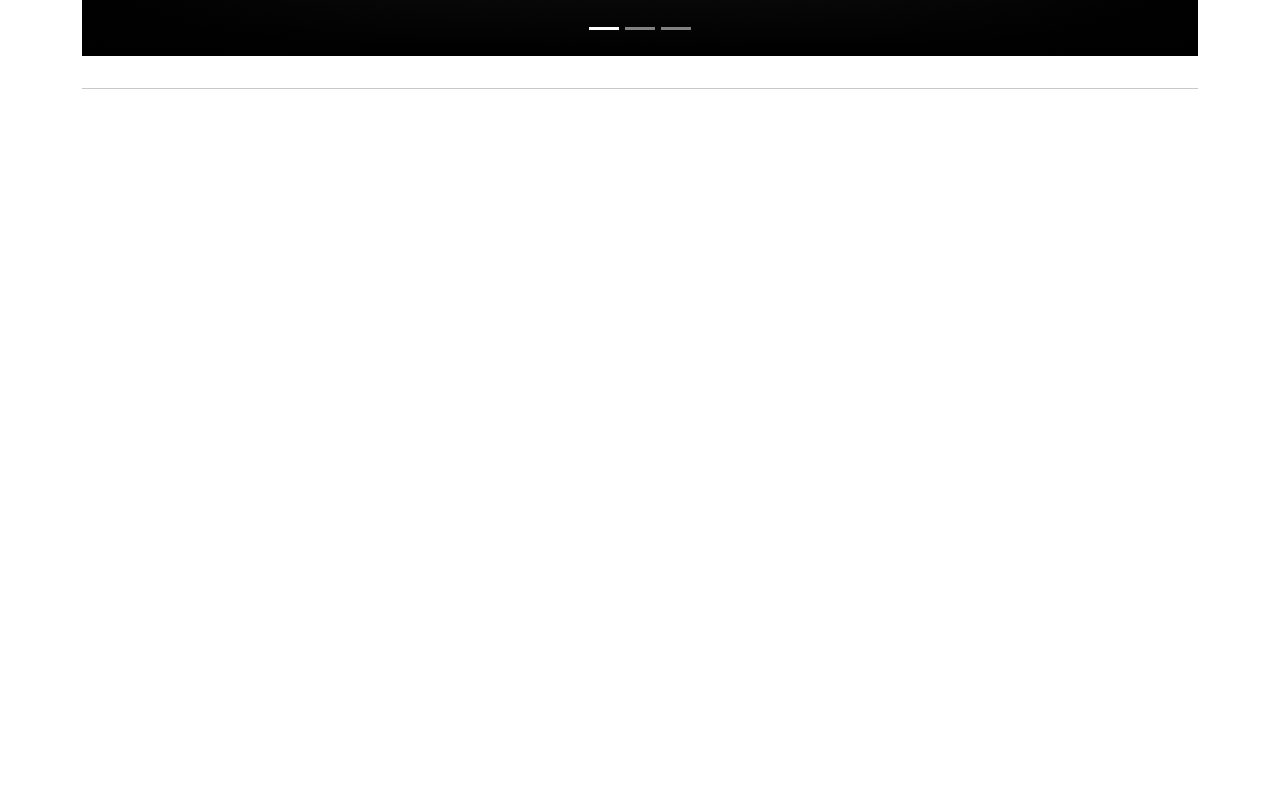
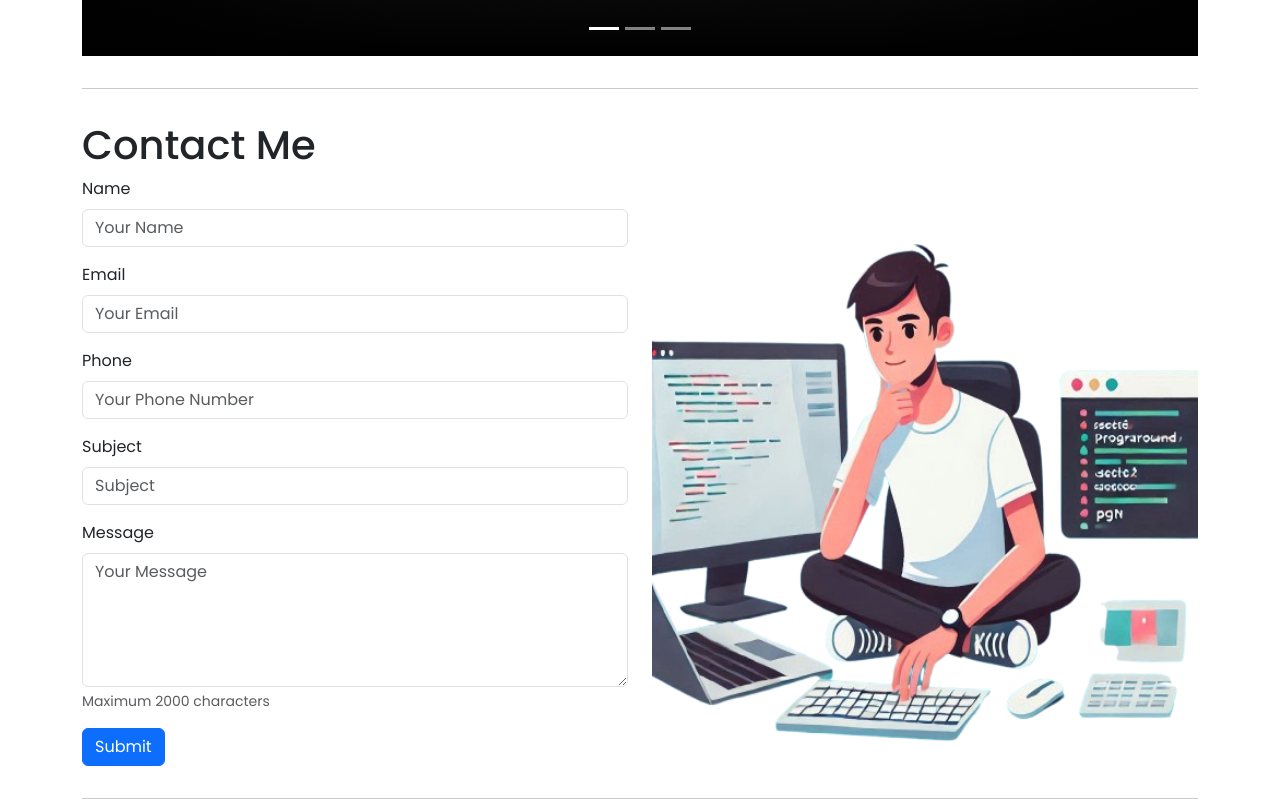
Before and after one commit to amaralBruno27866/the_hall_of_bones, a React (Vite) app in the folder myPortfolio/: page / in a window 1280 px wide. Shown: the part 3350-4155 px from the top of the page. Before the commit the page ends 3471 px from the top, so only its background shows below. Built offline with nearby package versions, Linux system fonts and the light colour scheme.

Commit message:
Update: component contact form are done

```diff
--- a/myPortfolio/src/App.jsx
+++ b/myPortfolio/src/App.jsx
@@ -5,6 +5,7 @@ import { About } from './frontend/components/about';
 import { Education } from './frontend/components/education';
 import { WorkExperience } from './frontend/components/workExperience';
 import { Projects } from './frontend/components/projects';
+import { ContactForm } from './frontend/components/contactform';
 
 export function App() {
   return (
@@ -15,6 +16,7 @@ export function App() {
       <Education />
       <WorkExperience />
       <Projects />
+      <ContactForm />
     </div>
   );
 }
--- /dev/null
+++ b/myPortfolio/src/frontend/components/contactform.jsx
@@ -0,0 +1,42 @@
+import React from 'react';
+import styles from '../../styles/contactform.module.css';
+import 'bootstrap/dist/js/bootstrap.bundle.min.js';
+import image from '../../assets/images/programmer.png';
+
+export function ContactForm() {
+  return (
+    <section className={styles.contactform}>
+      <header >
+        <h1>Contact Me</h1>
+      </header>
+      <div className="row row-cols-1 row-cols-md-2 g-4">
+        <form>
+          <div className="mb-3">
+            <label htmlFor="name" className="form-label">Name</label>
+            <input type="text" className="form-control" id="name" placeholder="Your Name" required />
+          </div>
+          <div className="mb-3">
+            <label htmlFor="email" className="form-label">Email</label>
+            <input type="email" className="form-control" id="email" placeholder="Your Email" required />
+          </div>
+          <div className="mb-3">
+            <label htmlFor="phone" className="form-label">Phone</label>
+            <input type="tel" className="form-control" id="phone" placeholder="Your Phone Number" required />
+          </div>
+          <div className="mb-3">
+            <label htmlFor="subject" className="form-label">Subject</label>
+            <input type="text" className="form-control" id="subject" placeholder="Subject" required />
+          </div>
+          <div className="mb-3">
+            <label htmlFor="message" className="form-label">Message</label>
+            <textarea className="form-control" id="message" rows="5" maxLength="2000" placeholder="Your Message" required></textarea>
+            <div className="form-text">Maximum 2000 characters</div>
+          </div>
+          <button type="submit" className="btn btn-primary">Submit</button>
+        </form>
+        <img src={image} alt="" />
+      </div>
+      <hr />
+    </section>
+  );
+}
--- /dev/null
+++ b/myPortfolio/src/styles/contactform.module.css
@@ -0,0 +1,4 @@
+.contactform hr {
+  margin-top: 2rem;
+  margin-bottom: 2rem;
+}
```
